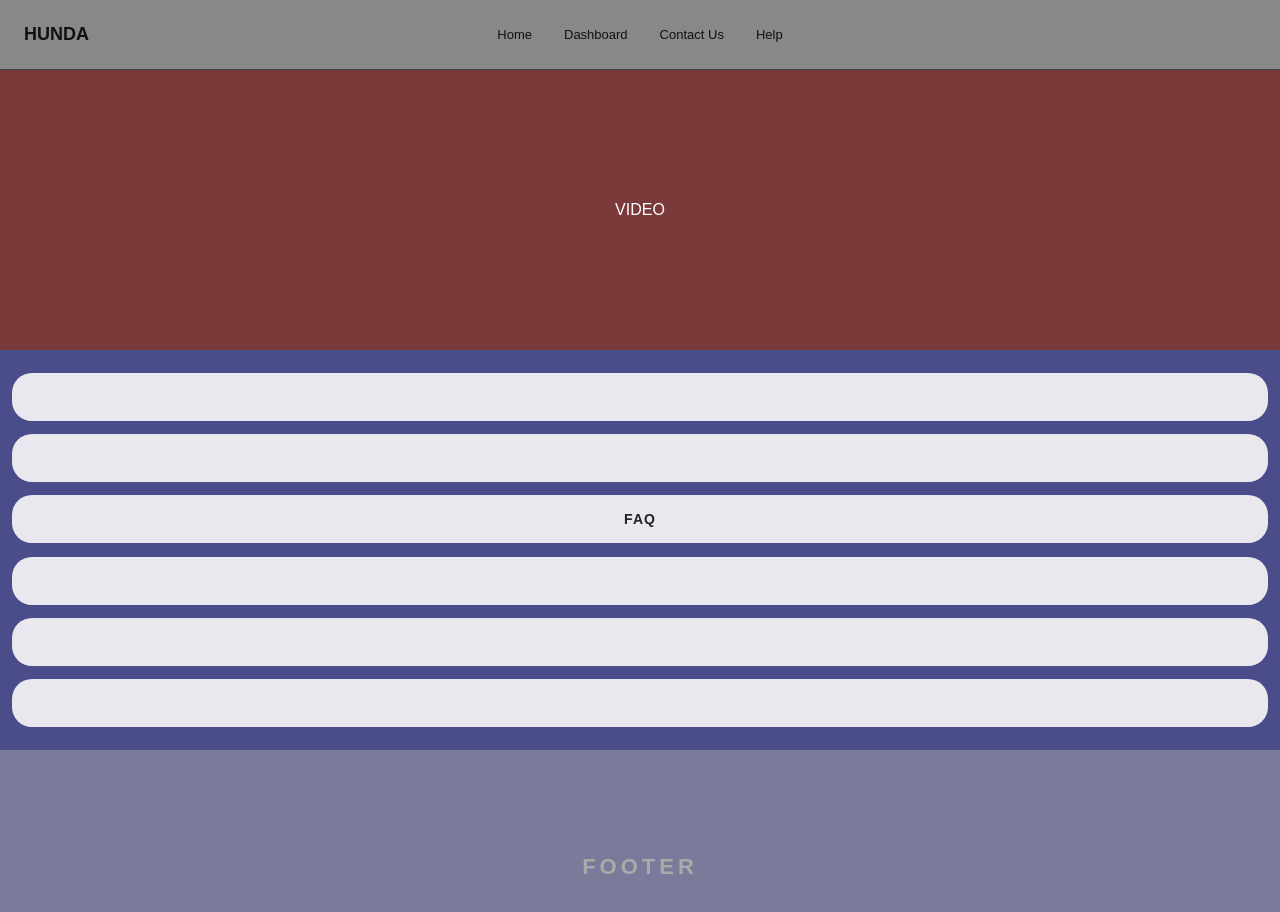
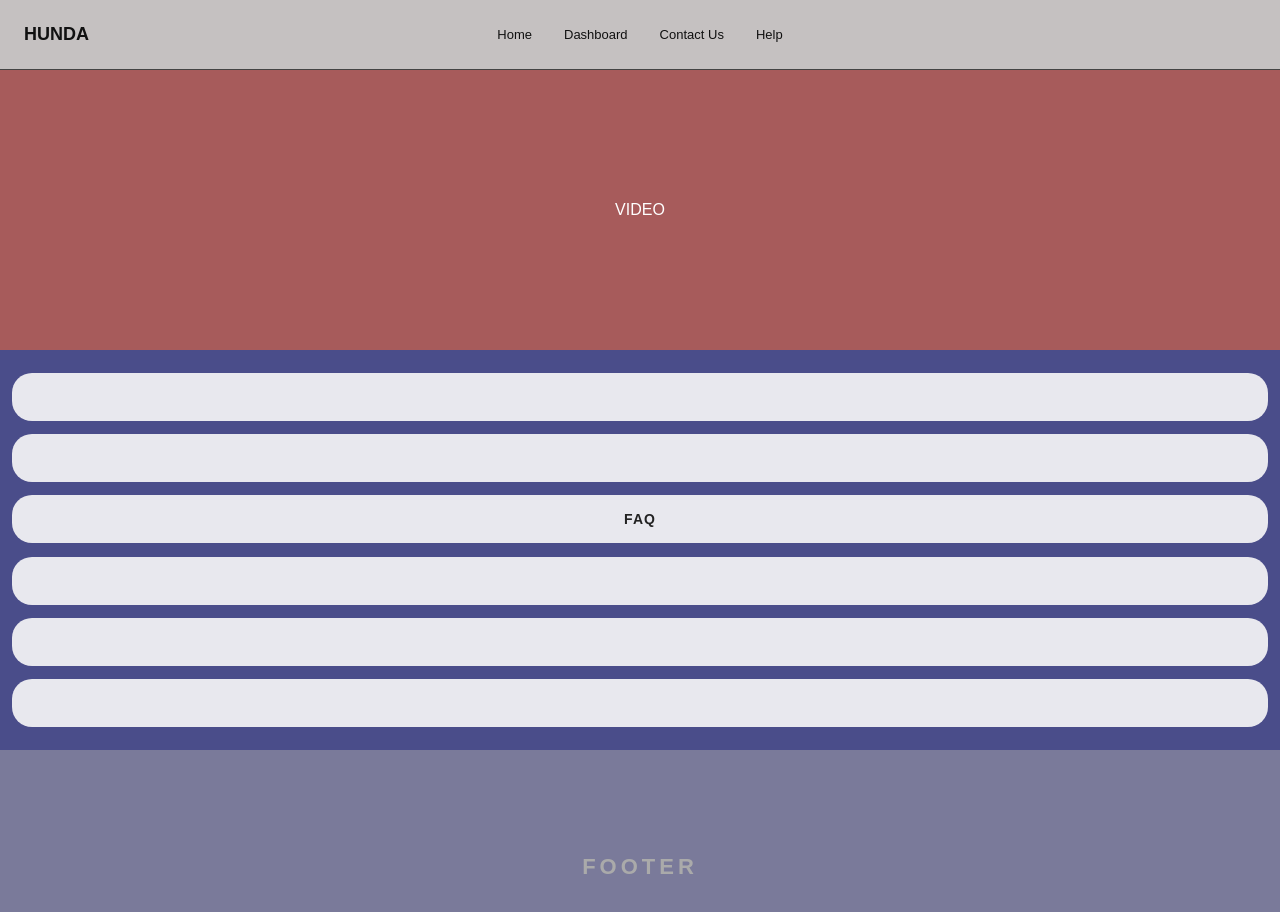
Before and after one commit to brigitteblau/bbm, a Next.js app: page /help in a window 1280 px wide. Shown: the top 912 px of the page. Built offline with nearby package versions, Linux system fonts and the light colour scheme.

Commit message:
update global

```diff
--- a/app/globals.css
+++ b/app/globals.css
@@ -42,7 +42,7 @@ html, body {
 }
 /* NAVBAR */
 .navbar {
-  background:  #888888;
+  background:  #C5C1C1;
   border-bottom: 1px solid #444;
   height: 70px;
   display: flex;
@@ -124,7 +124,7 @@ html, body {
 }
 
 .hero-block {
-  background: #7a3a3a;
+  background: #A75B5B;
   height: 35vh;
   display: flex;
   align-items: center;
--- a/app/landing/page.tsx
+++ /dev/null
@@ -1,17 +0,0 @@
-import Navbar from "@/components/Navbar";
-import "@/app/globals.css";
-
-export default function LandingPage() {
-  return (
-    <div style={{ maxWidth: 420, margin: "0 auto" }}>
-      <Navbar />
-      <div className="landing-section1">Section 1</div>
-      <div className="landing-hero">
-        <button className="demo-btn">DEMO</button>
-      </div>
-      <div className="footer">
-        <span className="footer-label">FOOTER</span>
-      </div>
-    </div>
-  );
-}
```
